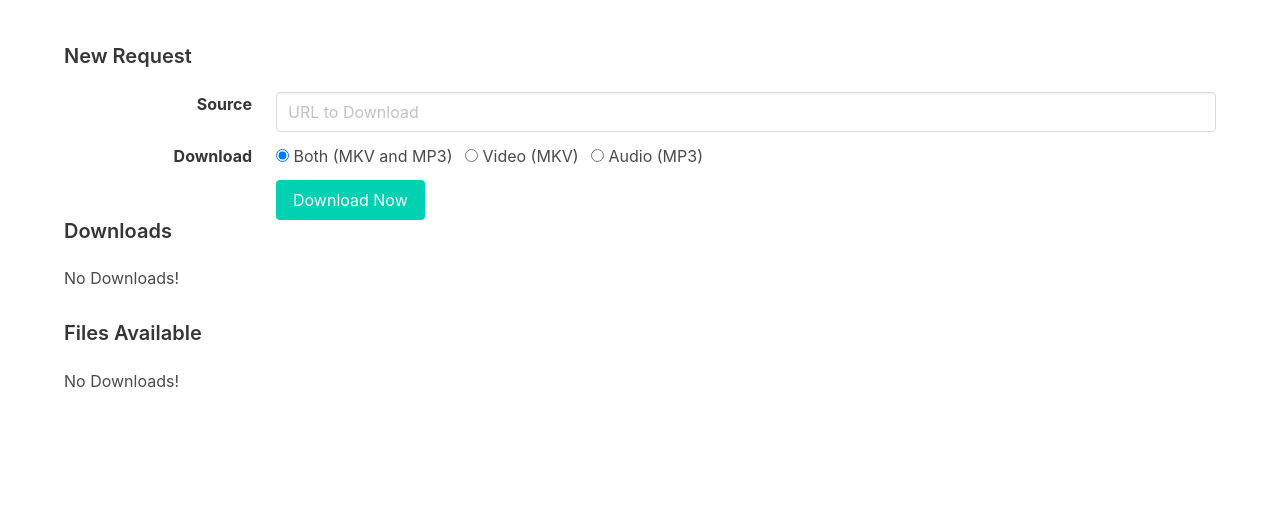
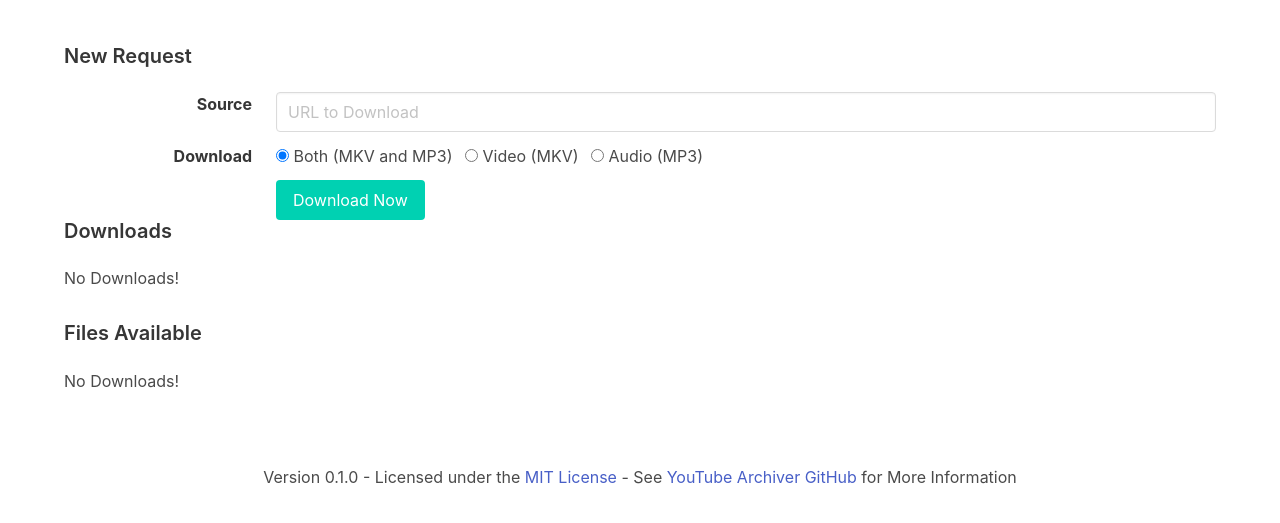
Before and after one commit to Caligatio/youtube-archiver, a website: page frontend/src/index.html in a window 1280 px wide. Shown: the part 95-618 px from the top of the page. Drawn offline with nearby package versions, Linux system fonts and the light colour scheme.

Commit message:
Add footer to UI

```diff
--- a/frontend/src/index.html
+++ b/frontend/src/index.html
@@ -95,6 +95,13 @@
       </table>
     </div>
   </section>
+  <footer class="footer has-background-white">
+    <div class="content has-text-centered">
+      <p>
+        Version 0.1.0 - Licensed under the <a href="https://opensource.org/licenses/mit-license.php">MIT License</a> - See <a href="https://github.com/Caligatio/youtube-archiver/">YouTube Archiver GitHub</a> for More Information
+      </p>
+    </div>
+  </footer>
 </body>
 
 </html>
```
